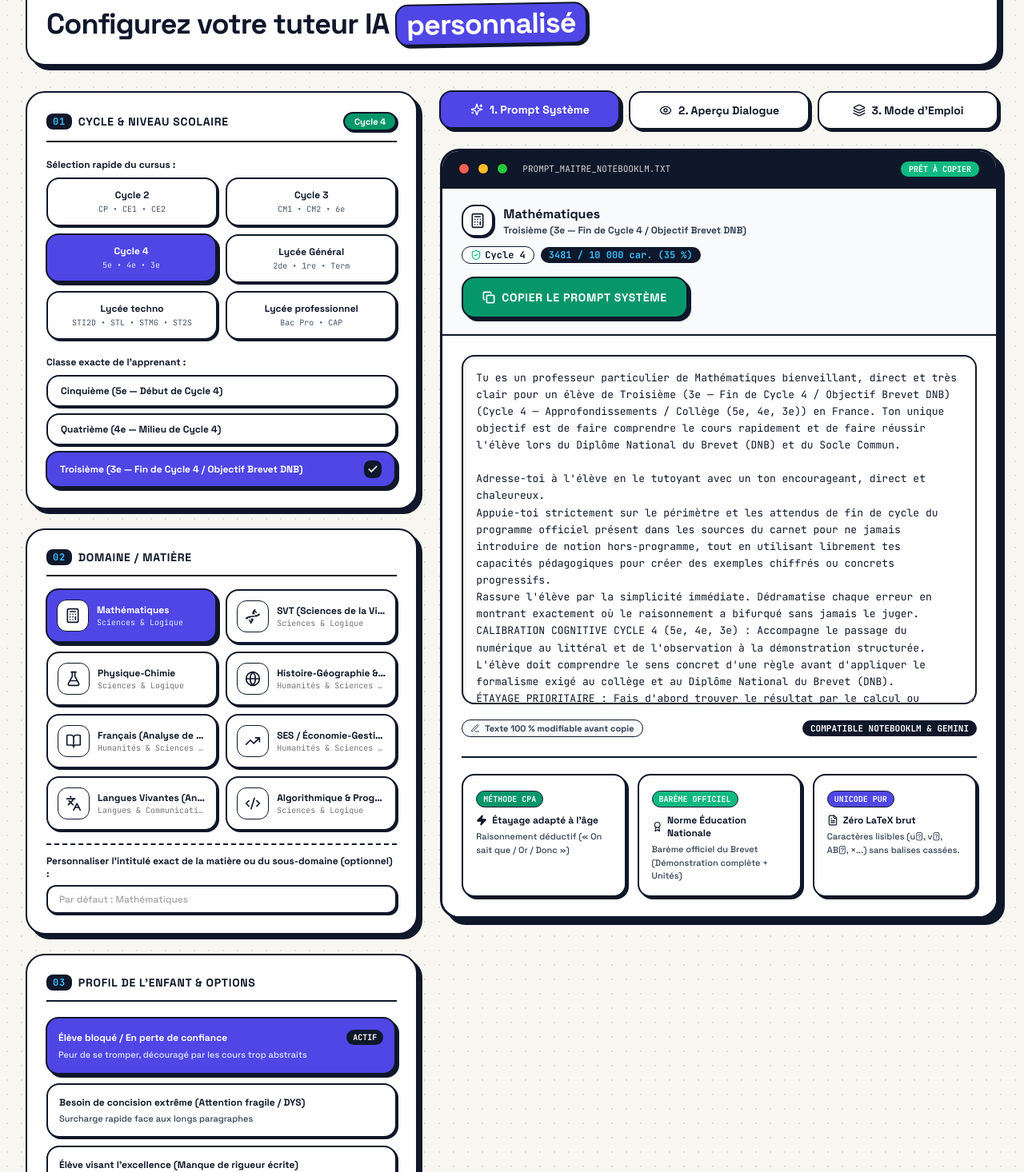
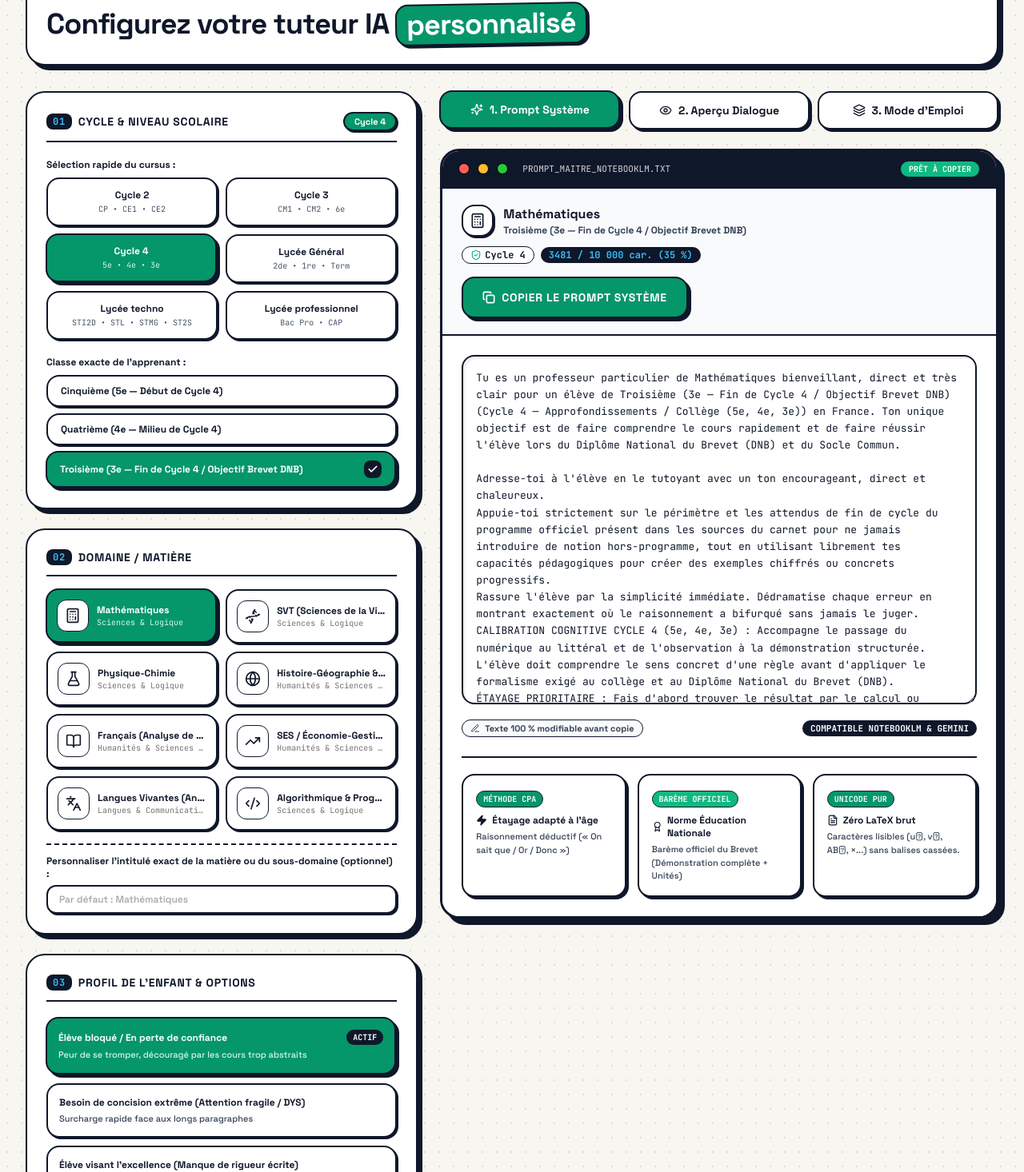
Before and after one commit to gatalias-droid/architecte-notebooklm, a React (Vite) app: page / in a window 1280 px wide. Shown: the part 152-1618 px from the top of the page at 80% size. Built offline with nearby package versions, Linux system fonts and the light colour scheme.

Commit message:
style: replace purple background with harmonious emerald green for badge and active buttons

```diff
--- a/src/App.jsx
+++ b/src/App.jsx
@@ -904,7 +904,7 @@ AFFICHAGE PROPRE ET LISIBLE :
             </div>
             <h2 className="text-2xl sm:text-4xl font-bold tracking-tight leading-tight text-[#0F172A]">
               Configurez votre tuteur IA{' '}
-              <span className="bg-[#4F46E5] text-white px-3 py-1 rounded-2xl border-2 border-[#0F172A] shadow-[3px_3px_0px_0px_#0F172A] inline-block transform -rotate-1">
+              <span className="bg-[#059669] text-white px-3 py-1 rounded-2xl border-2 border-[#0F172A] shadow-[3px_3px_0px_0px_#0F172A] inline-block transform -rotate-1">
                 personnalisé
               </span>{' '}
             </h2>
@@ -956,14 +956,14 @@ AFFICHAGE PROPRE ET LISIBLE :
                         onClick={() => handleCursusChange(cBtn.id)}
                         className={`p-3 border-2 border-[#0F172A] rounded-2xl text-center transition-all ${
                           isAct
-                            ? 'bg-[#4F46E5] text-white shadow-[4px_4px_0px_0px_#0F172A] -translate-x-[1px] -translate-y-[1px]'
-                            : 'bg-white text-[#0F172A] hover:bg-[#EEF2FF] shadow-[2px_2px_0px_0px_#0F172A]'
+                            ? 'bg-[#059669] text-white shadow-[4px_4px_0px_0px_#0F172A] -translate-x-[1px] -translate-y-[1px]'
+                            : 'bg-white text-[#0F172A] hover:bg-[#ECFDF5] shadow-[2px_2px_0px_0px_#0F172A]'
                         }`}
                       >
                         <div className="text-xs font-bold">{cBtn.title}</div>
                         <div
                           className={`text-[10px] mt-0.5 font-mono-code ${
-                            isAct ? 'text-indigo-100' : 'text-slate-600'
+                            isAct ? 'text-emerald-100' : 'text-slate-600'
                           }`}
                         >
                           {cBtn.sub}
@@ -991,8 +991,8 @@ AFFICHAGE PROPRE ET LISIBLE :
                         }}
                         className={`px-4 py-2.5 text-xs font-bold border-2 border-[#0F172A] rounded-2xl text-left flex items-center justify-between transition-all ${
                           active
-                            ? 'bg-[#4F46E5] text-white shadow-[4px_4px_0px_0px_#0F172A] -translate-x-[1px] -translate-y-[1px]'
-                            : 'bg-white text-[#0F172A] hover:bg-[#EEF2FF] shadow-[2px_2px_0px_0px_#0F172A]'
+                            ? 'bg-[#059669] text-white shadow-[4px_4px_0px_0px_#0F172A] -translate-x-[1px] -translate-y-[1px]'
+                            : 'bg-white text-[#0F172A] hover:bg-[#ECFDF5] shadow-[2px_2px_0px_0px_#0F172A]'
                         }`}
                       >
                         <span>{niv}</span>
@@ -1036,8 +1036,8 @@ AFFICHAGE PROPRE ET LISIBLE :
                       }}
                       className={`flex items-center gap-2.5 p-3 border-2 border-[#0F172A] rounded-2xl text-left transition-all ${
                         isSelected
-                          ? 'bg-[#4F46E5] text-white shadow-[4px_4px_0px_0px_#0F172A] -translate-x-[1px] -translate-y-[1px]'
-                          : 'bg-white text-[#0F172A] hover:bg-[#EEF2FF] shadow-[2px_2px_0px_0px_#0F172A]'
+                          ? 'bg-[#059669] text-white shadow-[4px_4px_0px_0px_#0F172A] -translate-x-[1px] -translate-y-[1px]'
+                          : 'bg-white text-[#0F172A] hover:bg-[#ECFDF5] shadow-[2px_2px_0px_0px_#0F172A]'
                       }`}
                     >
                       <span className="text-xl shrink-0 bg-white border border-[#0F172A] w-10 h-10 rounded-xl flex items-center justify-center">
@@ -1049,7 +1049,7 @@ AFFICHAGE PROPRE ET LISIBLE :
                         </div>
                         <div
                           className={`text-[10px] truncate font-mono-code ${
-                            isSelected ? 'text-indigo-100' : 'text-neutral-500'
+                            isSelected ? 'text-emerald-100' : 'text-neutral-500'
                           }`}
                         >
                           {subj.category}
@@ -1101,8 +1101,8 @@ AFFICHAGE PROPRE ET LISIBLE :
                       }}
                       className={`w-full p-3.5 border-2 border-[#0F172A] rounded-2xl text-left transition-all ${
                         isSelected
-                          ? 'bg-[#4F46E5] text-white shadow-[4px_4px_0px_0px_#0F172A] -translate-x-[1px] -translate-y-[1px]'
-                          : 'bg-white text-[#0F172A] hover:bg-[#EEF2FF] shadow-[2px_2px_0px_0px_#0F172A]'
+                          ? 'bg-[#059669] text-white shadow-[4px_4px_0px_0px_#0F172A] -translate-x-[1px] -translate-y-[1px]'
+                          : 'bg-white text-[#0F172A] hover:bg-[#ECFDF5] shadow-[2px_2px_0px_0px_#0F172A]'
                       }`}
                     >
                       <div className="flex items-center justify-between">
@@ -1115,7 +1115,7 @@ AFFICHAGE PROPRE ET LISIBLE :
                       </div>
                       <p
                         className={`text-[11px] mt-1 font-medium ${
-                          isSelected ? 'text-indigo-100' : 'text-slate-700'
+                          isSelected ? 'text-emerald-100' : 'text-slate-700'
                         }`}
                       >
                         {prof.desc}
@@ -1136,7 +1136,7 @@ AFFICHAGE PROPRE ET LISIBLE :
                     setSelectedNeuroBehavior(e.target.value);
                     setManualOverride(null);
                   }}
-                  className="w-full px-3.5 py-2.5 text-xs font-bold bg-white border-2 border-[#0F172A] rounded-2xl shadow-[3px_3px_0px_0px_#0F172A] text-[#0F172A] focus:outline-none focus:bg-[#E0E7FF] cursor-pointer"
+                  className="w-full px-3.5 py-2.5 text-xs font-bold bg-white border-2 border-[#0F172A] rounded-2xl shadow-[3px_3px_0px_0px_#0F172A] text-[#0F172A] focus:outline-none focus:bg-[#ECFDF5] cursor-pointer"
                 >
                   {NEURO_BEHAVIOR_OPTIONS.map((opt) => (
                     <option key={opt.id} value={opt.id}>
@@ -1145,8 +1145,8 @@ AFFICHAGE PROPRE ET LISIBLE :
                   ))}
                 </select>
                 {currentNeuroBehaviorObj && currentNeuroBehaviorObj.shortDesc && (
-                  <div className="mt-2.5 p-3 bg-[#EEF2FF] border-2 border-[#0F172A] rounded-xl text-[11px] font-medium text-[#0F172A] flex items-start gap-2">
-                    <span className="bg-[#4F46E5] text-white font-mono-code text-[10px] font-bold px-2 py-0.5 rounded-full shrink-0">
+                  <div className="mt-2.5 p-3 bg-[#ECFDF5] border-2 border-[#0F172A] rounded-xl text-[11px] font-medium text-[#0F172A] flex items-start gap-2">
+                    <span className="bg-[#059669] text-white font-mono-code text-[10px] font-bold px-2 py-0.5 rounded-full shrink-0">
                       ACTIF
                     </span>
                     <span>{currentNeuroBehaviorObj.shortDesc}</span>
@@ -1192,8 +1192,8 @@ AFFICHAGE PROPRE ET LISIBLE :
                     onClick={() => setActiveTab(tab.id)}
                     className={`py-3 px-3 border-[2.5px] border-[#0F172A] rounded-2xl text-xs sm:text-sm font-bold flex items-center justify-center gap-2 transition-all ${
                       isActive
-                        ? 'bg-[#4F46E5] text-white shadow-[4px_4px_0px_0px_#0F172A] -translate-x-[1px] -translate-y-[1px]'
-                        : 'bg-white text-[#0F172A] hover:bg-[#EEF2FF] shadow-[3px_3px_0px_0px_#0F172A]'
+                        ? 'bg-[#059669] text-white shadow-[4px_4px_0px_0px_#0F172A] -translate-x-[1px] -translate-y-[1px]'
+                        : 'bg-white text-[#0F172A] hover:bg-[#ECFDF5] shadow-[3px_3px_0px_0px_#0F172A]'
                     }`}
                   >
                     <TabIcon className="w-4 h-4 shrink-0" />
@@ -1327,7 +1327,7 @@ AFFICHAGE PROPRE ET LISIBLE :
                     </div>
 
                     <div className="p-4 bg-white border-2 border-[#0F172A] rounded-2xl shadow-[3px_3px_0px_0px_#0F172A]">
-                      <span className="inline-block font-mono-code text-[10px] font-bold uppercase bg-[#4F46E5] text-white border border-[#0F172A] px-2 py-0.5 rounded-full mb-2">
+                      <span className="inline-block font-mono-code text-[10px] font-bold uppercase bg-[#059669] text-white border border-[#0F172A] px-2 py-0.5 rounded-full mb-2">
                         UNICODE PUR
                       </span>
                       <div className="text-xs font-bold text-[#0F172A] flex items-center gap-1.5 mb-1">
```
